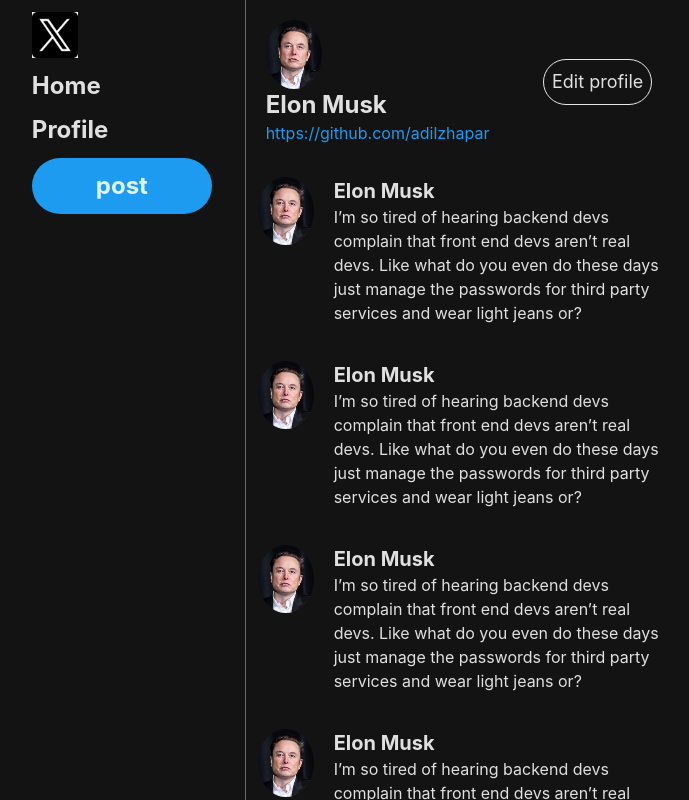
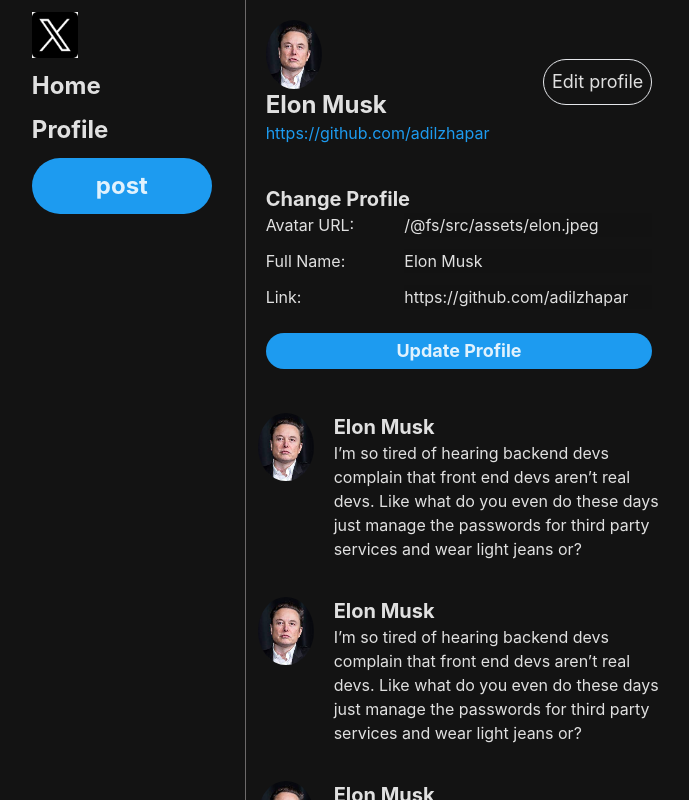
Before and after one commit to adilzhapar/react-midterm-2023, a React (Vite) app: page /profile in a window 1280 px wide. Both pictures are taken after a click on the button "Edit profile". Shown: the whole page, without its empty margins (181-870 px from the left). Built offline with nearby package versions, Linux system fonts and the light colour scheme.

Commit message:
profile page

```diff
--- a/package.json
+++ b/package.json
@@ -10,8 +10,10 @@
     "preview": "vite preview"
   },
   "dependencies": {
+    "antd": "^5.10.2",
     "react": "^18.2.0",
     "react-dom": "^18.2.0",
+    "react-modal": "^3.16.1",
     "react-router-dom": "^6.17.0",
     "react-svg": "^16.1.29",
     "vite-plugin-svgr": "^4.1.0"
--- a/src/App.jsx
+++ b/src/App.jsx
@@ -9,7 +9,6 @@
     <Layout>
       <div className="w-1/2">
         <Contents />
-
       </div>
     </Layout>
   )
--- a/src/pages/Profile.jsx
+++ b/src/pages/Profile.jsx
@@ -1,26 +1,91 @@
 import { Layout } from "../components/Layout"
 import elon from '../assets/elon.jpeg';
 import { Contents } from "../components/Contents";
+import { useEffect, useState } from "react";
 
-const profileData = {
-  avatar: elon,
-  full_name: 'Elon Musk',
-  link: 'https://github.com/adilzhapar',
-}
+
 
 
 export const Profile = () => {
+  const initialProfileData = {
+    avatar: elon,
+    full_name: 'Elon Musk',
+    link: 'https://github.com/adilzhapar',
+  }
+  const [isOpen, setIsOpen] = useState(false);
+  const [profileData, setProfileData] = useState(initialProfileData);
+
+  useEffect(() => {
+    const storedProfileData = localStorage.getItem('profileData');
+    if (storedProfileData) {
+      setProfileData(JSON.parse(storedProfileData));
+    }
+  }, [])
+
+  const handleInputChange = (e) => {
+    const { name, value } = e.target;
+    setProfileData((prevData) => ({
+      ...prevData,
+      [name]: value,
+    }));
+  };
+
+  const handleSubmit = (e) => {
+    e.preventDefault();
+    // Save data to localStorage
+    localStorage.setItem('profileData', JSON.stringify(profileData));
+  };
+
   return (
     <Layout>
       <div className="flex flex-col w-1/2">
         <div className="flex justify-between items-center p-5">
           <div className="">
-            <img src={profileData.avatar} alt="" width={56} height={56} className="rounded-[50%]"/>
+            <img src={profileData.avatar} alt="" width={56} height={56} className="rounded-[50%]" />
             <p className="text-2xl font-bold">{profileData.full_name}</p>
             <a href={profileData.link} className="text-[#1D9bf0]">{profileData.link}</a>
           </div>
-          <button className="text-lg rounded-[30px] border p-2">Edit profile</button>
+          <button className="text-lg rounded-[30px] border p-2" onClick={() => setIsOpen(!isOpen)}>Edit profile</button>
         </div>
+        {
+          isOpen ?
+            <div className="p-5">
+              <h1 className="text-xl font-bold">Change Profile</h1>
+              <form onSubmit={handleSubmit} className="flex flex-col gap-y-3 ">
+                <div className="w-full flex justify-between">
+                  <label htmlFor="avatar">Avatar URL:</label>
+                  <input
+                    type="text"
+                    id="avatar"
+                    name="avatar"
+                    value={profileData.avatar}
+                    onChange={handleInputChange}
+                  />
+                </div>
+                <div className="w-full flex justify-between">
+                  <label htmlFor="full_name">Full Name:</label>
+                  <input
+                    type="text"
+                    id="full_name"
+                    name="full_name"
+                    value={profileData.full_name}
+                    onChange={handleInputChange}
+                  />
+                </div>
+                <div className="w-full flex justify-between">
+                  <label htmlFor="link">Link:</label>
+                  <input
+                    type="text"
+                    id="link"
+                    name="link"
+                    value={profileData.link}
+                    onChange={handleInputChange}
+                  />
+                </div>
+                <button type="submit" className="my-3 bg-[#1D9bf0] px-8 py-1 rounded-[30px] text-lg font-bold">Update Profile</button>
+              </form>
+            </div> : null
+        }
         <Contents />
       </div>
     </Layout>
```
Also changed, not shown: 1 other file (tests, documents, lock files or other folders).
